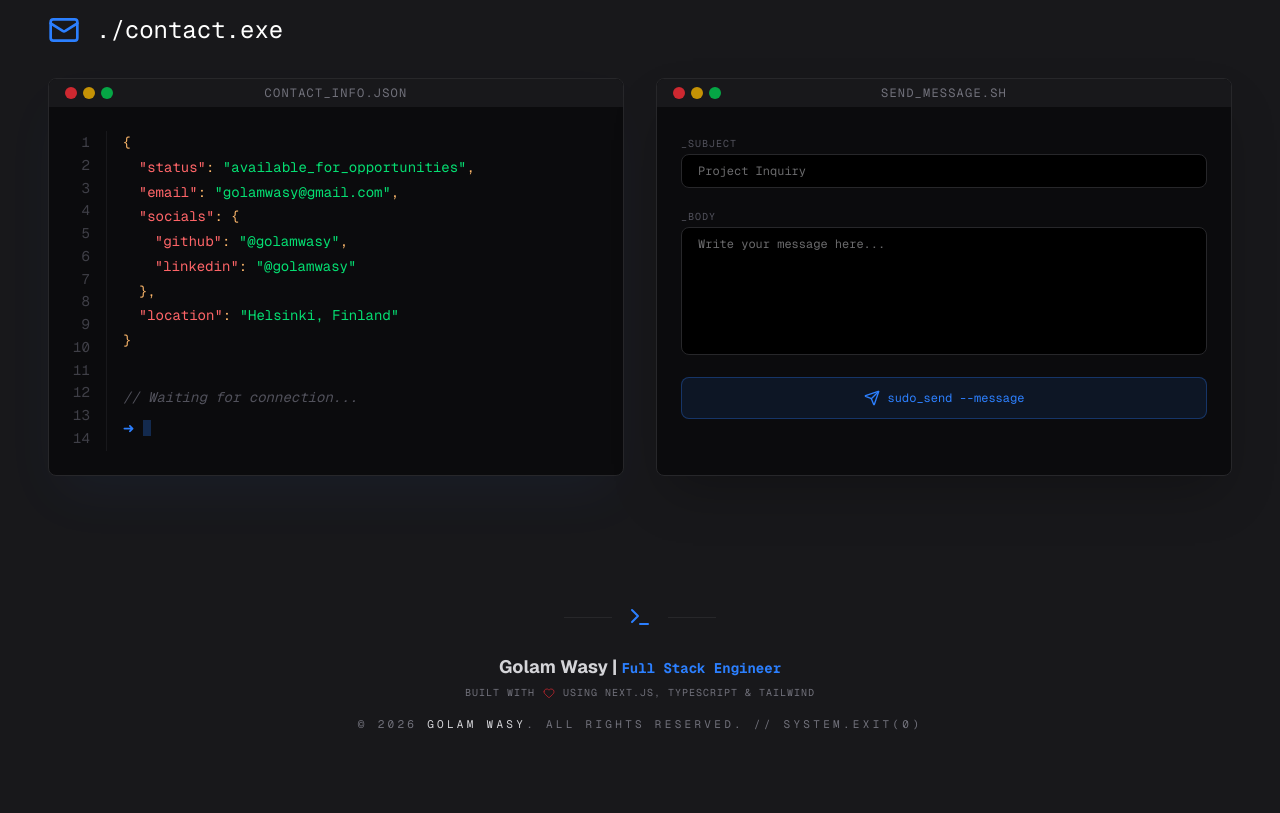
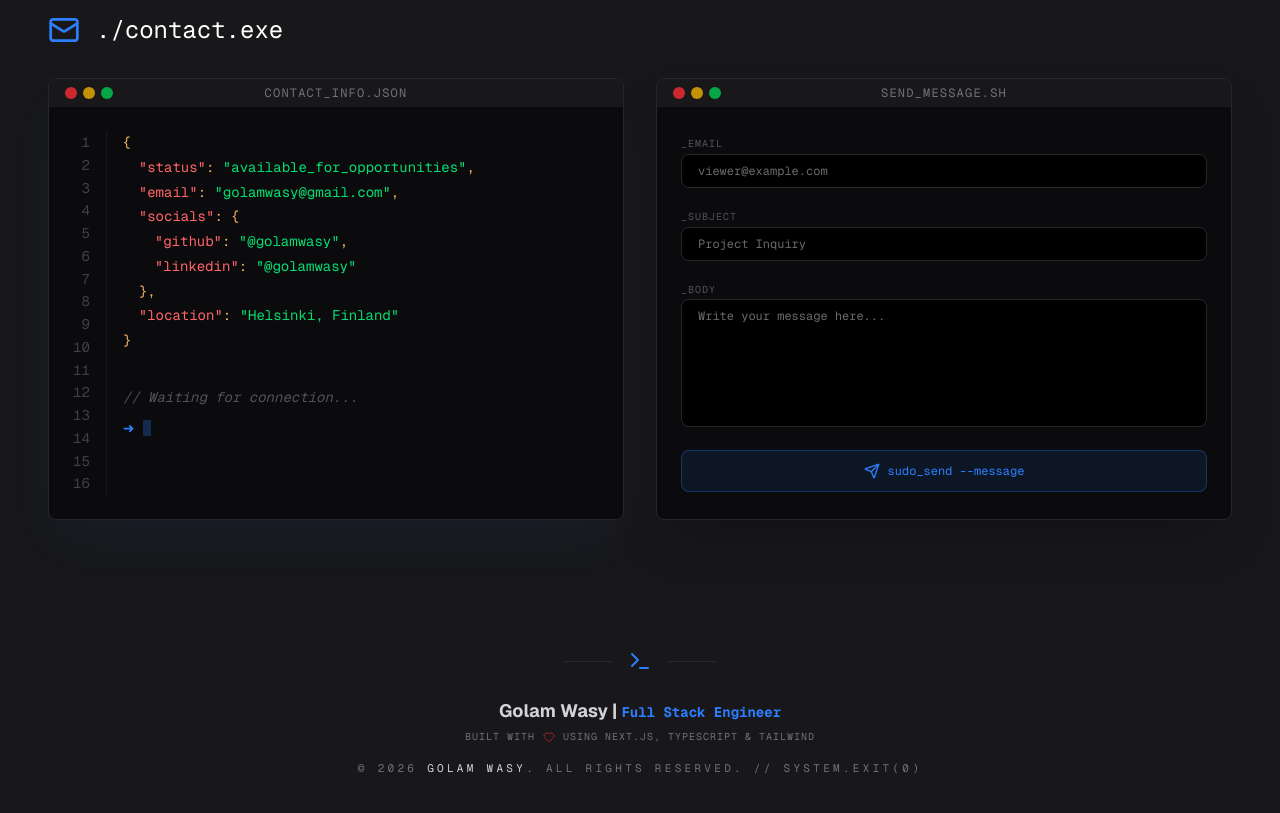
Before and after one commit to golamwasy/golamwasy.github.io, a Next.js app: page / in a window 1280 px wide. Shown: the part 5140-5953 px from the top of the page. Built offline with nearby package versions, Linux system fonts and the light colour scheme.

Commit message:
added email sending support

```diff
--- a/package.json
+++ b/package.json
@@ -9,6 +9,7 @@
     "lint": "eslint"
   },
   "dependencies": {
+    "@hcaptcha/react-hcaptcha": "^2.0.2",
     "@react-three/drei": "^10.7.7",
     "@react-three/fiber": "^9.6.1",
     "@types/three": "^0.184.0",
@@ -31,5 +32,8 @@
     "eslint-config-next": "16.2.4",
     "tailwindcss": "^4",
     "typescript": "^5"
+  },
+  "overrides": {
+    "postcss": "^8.5.13"
   }
 }
--- a/src/app/page.tsx
+++ b/src/app/page.tsx
@@ -51,6 +51,14 @@ const fadeInUp = {
 
 export default function Home() {
    const [mounted, setMounted] = useState(false);
+   const [formState, setFormState] = useState({
+      subject: "",
+      email: "",
+      message: "",
+      honeypot: ""
+   });
+   const [isSubmitting, setIsSubmitting] = useState(false);
+   const [submitStatus, setSubmitStatus] = useState<"idle" | "success" | "error">("idle");
 
    useEffect(() => {
       setMounted(true);
@@ -58,6 +66,48 @@ export default function Home() {
 
    const scrollTo = (id: string) => {
       document.getElementById(id)?.scrollIntoView({ behavior: 'smooth' });
+   };
+
+   const handleSubmit = async (e: React.FormEvent) => {
+      e.preventDefault();
+
+      // Honeypot check
+      if (formState.honeypot) {
+         setSubmitStatus("success"); // Pretend it worked to trick bots
+         return;
+      }
+
+      setIsSubmitting(true);
+      setSubmitStatus("idle");
+
+      try {
+         const response = await fetch("https://api.web3forms.com/submit", {
+            method: "POST",
+            headers: {
+               "Content-Type": "application/json",
+               Accept: "application/json",
+            },
+            body: JSON.stringify({
+               access_key: process.env.NEXT_PUBLIC_WEB3FORMS_ACCESS_KEY || "",
+               subject: `New Message: ${formState.subject}`,
+               from_name: formState.email,
+               email: formState.email,
+               message: formState.message,
+            }),
+         });
+
+         const result = await response.json();
+         if (result.success) {
+            setSubmitStatus("success");
+            setFormState({ subject: "", email: "", message: "", honeypot: "" });
+         } else {
+            setSubmitStatus("error");
+         }
+      } catch (error) {
+         setSubmitStatus("error");
+      } finally {
+         setIsSubmitting(false);
+      }
    };
 
    if (!mounted) return <div className="min-h-screen bg-[#18181b]" />;
@@ -448,7 +498,7 @@ export default function Home() {
                         <div className="flex font-mono text-sm leading-relaxed min-h-[320px]">
                            {/* Line Numbers */}
                            <div className="flex flex-col text-zinc-700 pr-4 text-right select-none border-r border-zinc-800/50 mr-4">
-                              {Array.from({ length: 14 }).map((_, i) => (
+                              {Array.from({ length: 16 }).map((_, i) => (
                                  <span key={i}>{i + 1}</span>
                               ))}
                            </div>
@@ -488,18 +538,80 @@ export default function Home() {
                         </div>
                      </TerminalWindow>
                      <TerminalWindow title="send_message.sh" className="bg-[#0b0b0d] border-zinc-800">
-                        <form className="space-y-4" onSubmit={(e) => e.preventDefault()}>
+                        <form className="space-y-4" onSubmit={handleSubmit}>
+                           {/* Honeypot Field */}
+                           <input
+                              type="text"
+                              name="botcheck"
+                              style={{ display: "none" }}
+                              onChange={(e) => setFormState({ ...formState, honeypot: e.target.value })}
+                           />
+
+                           <div className="space-y-1">
+                              <label className="text-[10px] text-zinc-600 font-mono uppercase tracking-widest">_email</label>
+                              <input
+                                 type="email"
+                                 required
+                                 placeholder="viewer@example.com"
+                                 value={formState.email}
+                                 onChange={(e) => setFormState({ ...formState, email: e.target.value })}
+                                 className="w-full bg-black border border-zinc-800 rounded-lg px-4 py-2 focus:border-blue-500/50 outline-none text-xs font-mono text-zinc-300"
+                              />
+                           </div>
                            <div className="space-y-1">
                               <label className="text-[10px] text-zinc-600 font-mono uppercase tracking-widest">_subject</label>
-                              <input type="text" placeholder="Project Inquiry" className="w-full bg-black border border-zinc-800 rounded-lg px-4 py-2 focus:border-blue-500/50 outline-none text-xs font-mono text-zinc-300" />
+                              <input
+                                 type="text"
+                                 required
+                                 placeholder="Project Inquiry"
+                                 value={formState.subject}
+                                 onChange={(e) => setFormState({ ...formState, subject: e.target.value })}
+                                 className="w-full bg-black border border-zinc-800 rounded-lg px-4 py-2 focus:border-blue-500/50 outline-none text-xs font-mono text-zinc-300"
+                              />
                            </div>
                            <div className="space-y-1">
                               <label className="text-[10px] text-zinc-600 font-mono uppercase tracking-widest">_body</label>
-                              <textarea placeholder="Write your message here..." className="w-full bg-black border border-zinc-800 rounded-lg px-4 py-2 h-32 focus:border-blue-500/50 outline-none text-xs font-mono text-zinc-300 resize-none" />
+                              <textarea
+                                 required
+                                 placeholder="Write your message here..."
+                                 value={formState.message}
+                                 onChange={(e) => setFormState({ ...formState, message: e.target.value })}
+                                 className="w-full bg-black border border-zinc-800 rounded-lg px-4 py-2 h-32 focus:border-blue-500/50 outline-none text-xs font-mono text-zinc-300 resize-none"
+                              />
                            </div>
-                           <button className="w-full bg-blue-500/10 border border-blue-500/30 text-blue-500 py-3 rounded-lg hover:bg-blue-600 hover:text-white transition-all font-mono text-xs flex items-center justify-center gap-2">
-                              <Send className="w-4 h-4" /> sudo_send --message
+                           <button
+                              type="submit"
+                              disabled={isSubmitting}
+                              className="w-full bg-blue-500/10 border border-blue-500/30 text-blue-500 py-3 rounded-lg hover:bg-blue-600 hover:text-white disabled:opacity-50 disabled:cursor-not-allowed transition-all font-mono text-xs flex items-center justify-center gap-2"
+                           >
+                              {isSubmitting ? (
+                                 <span className="animate-pulse">sudo_sending...</span>
+                              ) : (
+                                 <><Send className="w-4 h-4" /> sudo_send --message</>
+                              )}
                            </button>
+
+                           {submitStatus === "success" && (
+                              <motion.div
+                                 initial={{ opacity: 0, y: 10 }}
+                                 animate={{ opacity: 1, y: 0 }}
+                                 className="mt-4 p-3 bg-green-500/10 border border-green-500/30 rounded-lg text-green-400 text-[10px] font-mono flex items-center gap-2"
+                              >
+                                 <div className="w-1.5 h-1.5 rounded-full bg-green-500 animate-pulse" />
+                                 [SUCCESS] Message transmitted to system.kernel
+                              </motion.div>
+                           )}
+
+                           {submitStatus === "error" && (
+                              <motion.div
+                                 initial={{ opacity: 0, y: 10 }}
+                                 animate={{ opacity: 1, y: 0 }}
+                                 className="mt-4 p-3 bg-red-500/10 border border-red-500/30 rounded-lg text-red-400 text-[10px] font-mono flex items-center gap-2"
+                              >
+                                 <div className="w-1.5 h-1.5 rounded-full bg-red-500 animate-pulse" />
+                                 [ERROR] Transmission failed. Check network link.
+                              </motion.div>
+                           )}
                         </form>
                      </TerminalWindow>
                   </div>
```
Also changed, not shown: 1 other file (tests, documents, lock files or other folders).
